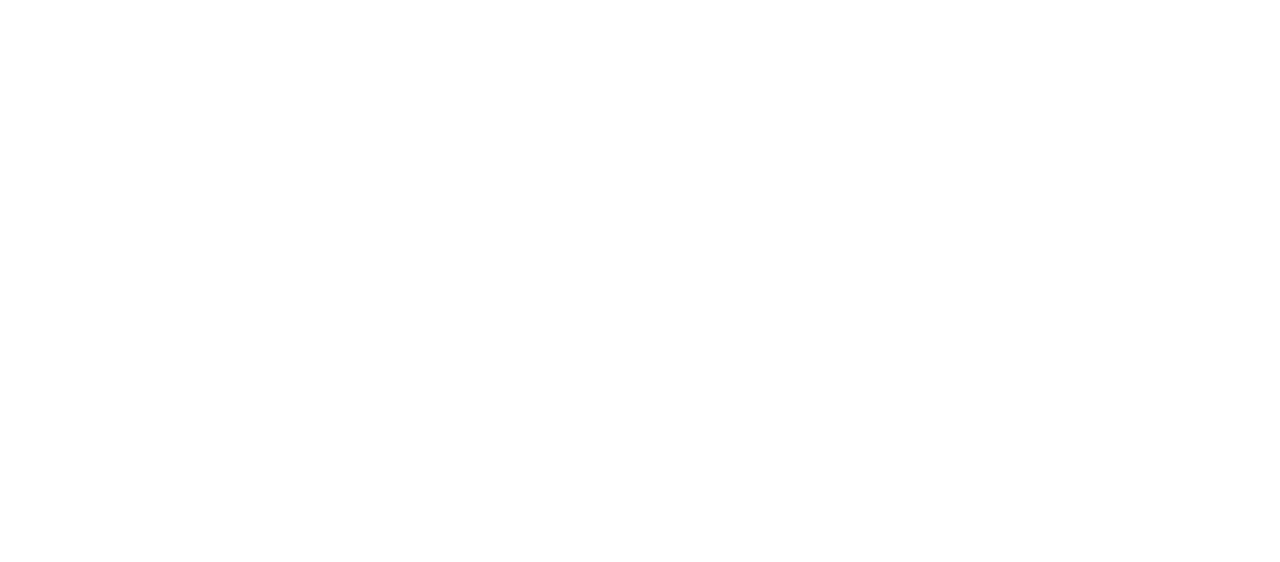
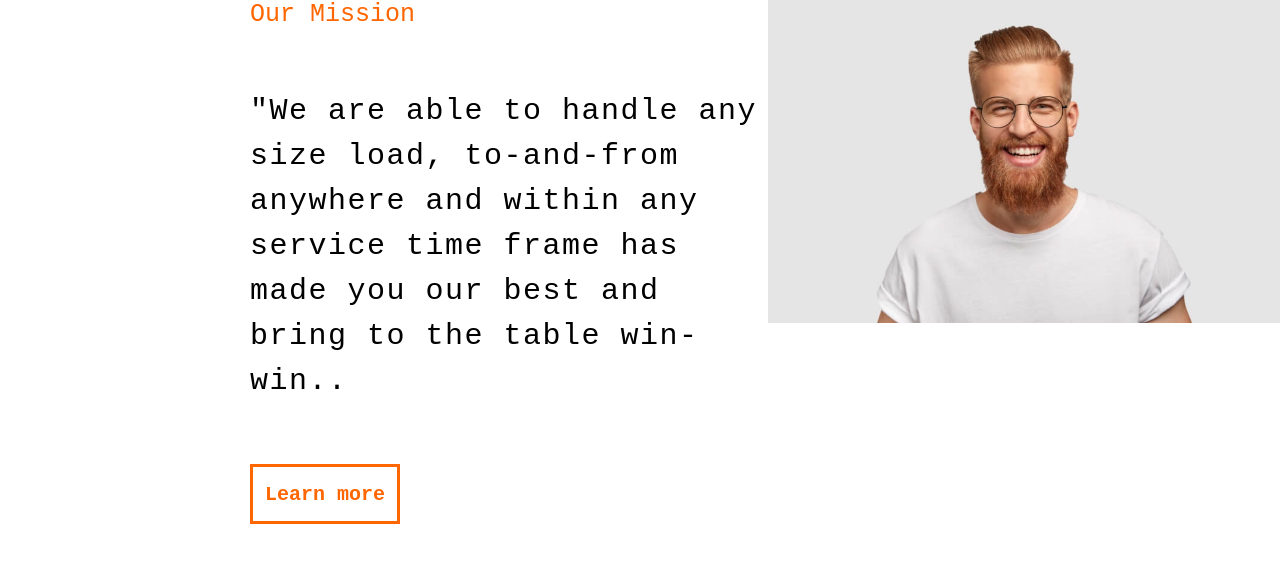
Before and after one commit to humblenzube03/Team-collaboration, a plain HTML site: page index.html in a window 1280 px wide. Drawn offline with Linux system fonts and the light colour scheme.

Commit message:
created the mission section

```diff
--- a/index.html
+++ b/index.html
@@ -6,5 +6,22 @@
     <title>Team-Collaboration</title>
     <link rel="stylesheet" href="/style.css" />
   </head>
-  <body></body>
+  <body>
+    <section class="our-mission">
+      <div class="our-missione">
+        <div class="our-mission1">
+          <span> Our Mission </span>
+          <p>
+            "We are able to handle any size load, to-and-from <br />
+            anywhere and within any service time frame has <br />
+            made you our best and bring to the table win-win..
+          </p>
+          <button>Learn more</button>
+        </div>
+        <div class="our-mission2">
+          <img src="/images/visit2.jpg" alt="" />
+        </div>
+      </div>
+    </section>
+  </body>
 </html>
--- a/style.css
+++ b/style.css
@@ -1,6 +1,62 @@
 * {
   padding: 0;
   margin: 0;
-  font-family: 'Courier New', Courier, monospace;
+  font-family: "Courier New", Courier, monospace;
   box-sizing: border-box;
 }
+
+.our-mission {
+  width: 100%;
+}
+
+.our-missione {
+  display: flex;
+  width: 100%;
+  /* justify-content: space-between; */
+}
+
+.our-mission1 {
+  width: 60%;
+  display: flex;
+  flex-direction: column;
+  justify-content: center;
+  /* margin-left: 250px;
+  padding-left: 100px; */
+  /* gap: 50px;
+  padding-right: 30px; */
+  gap: 60px;
+  padding-left: 250px;
+}
+
+.our-mission1 button {
+  height: 60px;
+  width: 150px;
+  font-size: 20px;
+  border: 3px solid #f60;
+  background-color: white;
+  font-weight: bold;
+  color: #f60;
+}
+
+.our-mission2 {
+  width: 40%;
+}
+
+.our-mission2 img {
+  width: 100%;
+  object-fit: cover;
+}
+
+.our-mission1 span {
+  color: #f60;
+  font-size: 25px;
+  font-weight: 400;
+}
+
+.our-mission1 p {
+  font-size: 30px;
+  color: #000;
+  line-height: 1.5;
+  font-weight: 100;
+  letter-spacing: 1.5px;
+}
```
Also changed, not shown: images/visit2.jpg (added).
